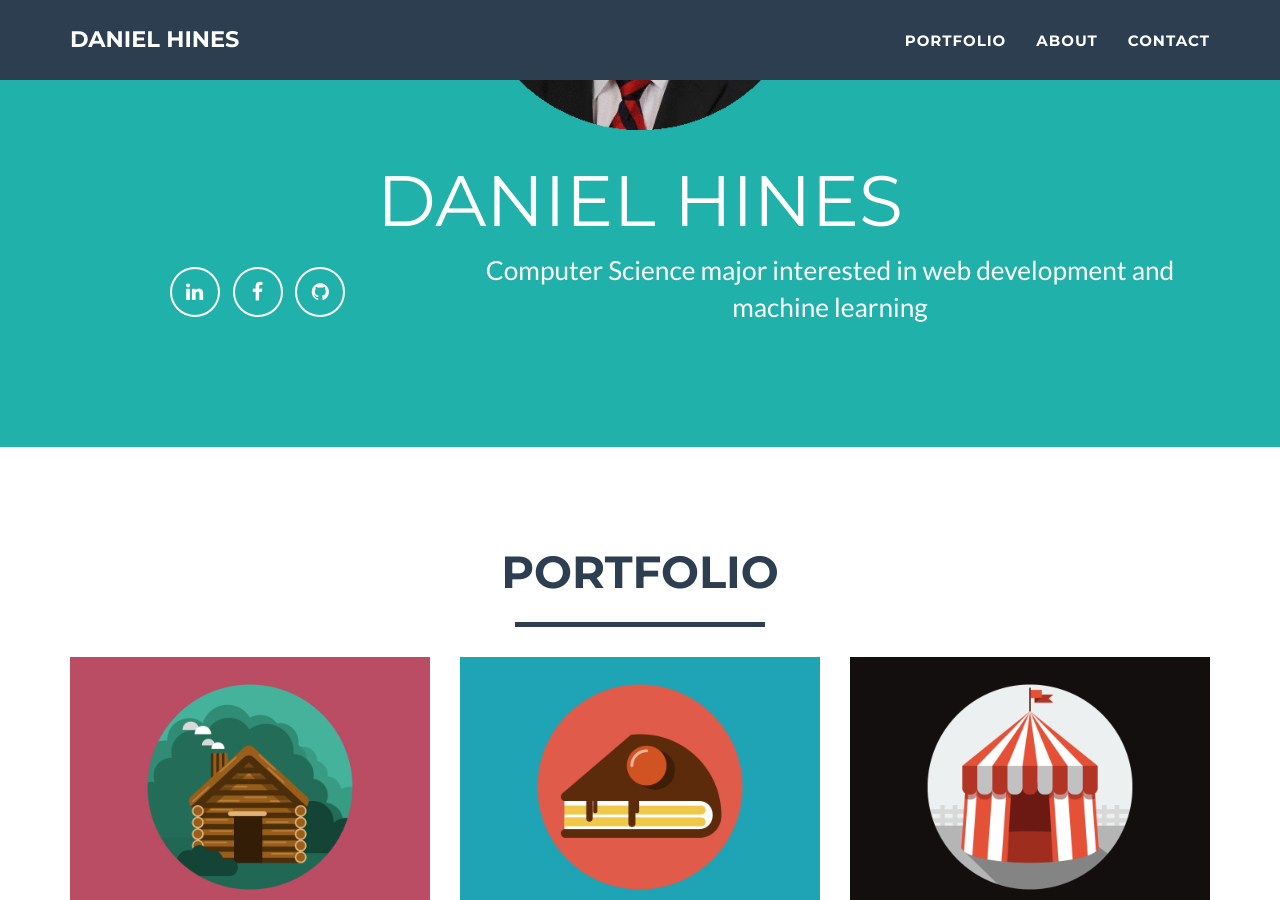
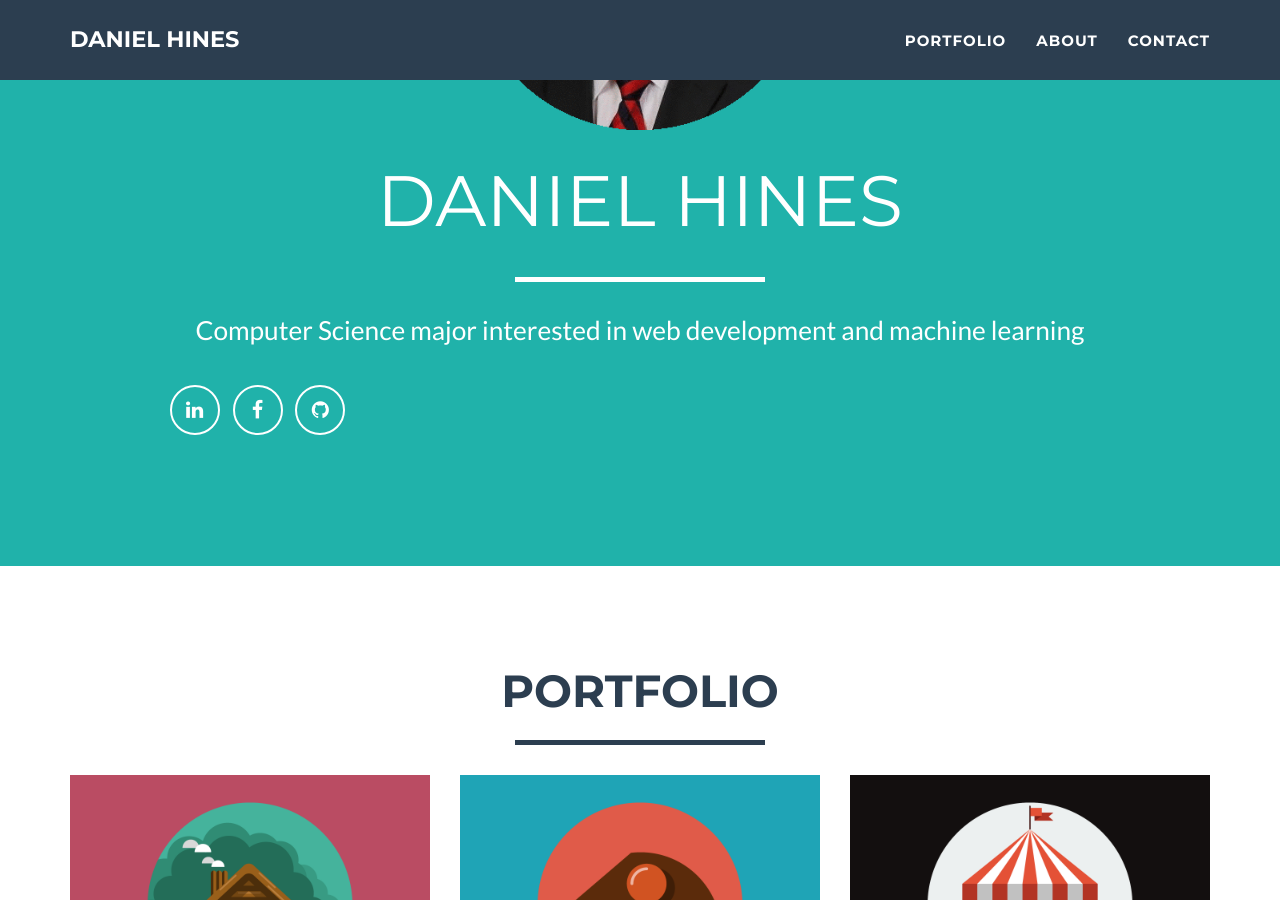
Before and after one commit to danielchines/danielchines.github.io, a Jekyll site: the page built from index.html, in a window 1280 px wide and 900 px high, scrolled down 411 px. Built offline with Jekyll 4.4.1, drawn with Linux system fonts in a browser that asks for light colours.

Commit message:
Update header.html

```diff
--- a/_includes/header.html
+++ b/_includes/header.html
@@ -6,7 +6,10 @@
                     <img class="img-responsive" src="img/profile.png" alt="">
                     <div class="intro-text">
                         <span class="name">{{ site.title }}</span>
+                        <hr class="star-light">
+                        <span class="skills">{{ site.skills }}</span>
 			<div class="header-col col-md-4">
+                        <h3>{{ site.header.social }}</h3>
                         <ul class="list-inline">
                             {% for network in site.social %}
                             <li>
@@ -15,8 +18,8 @@
 		                    {% endfor %}
                         </ul>
                     </div>
-		<div>
-			<div class="skills">{{ site.skills }}</div>
+                    </div>
+
                 </div>
             </div>
         </div>
```
Lines whose indentation alone changed are shown as unchanged.
